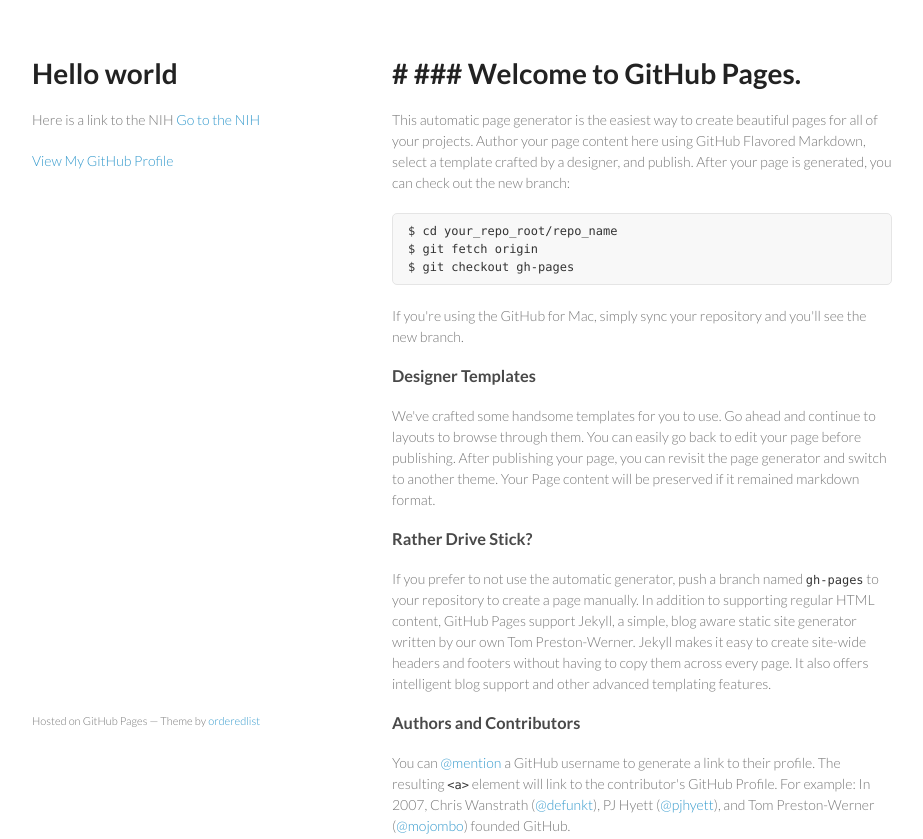
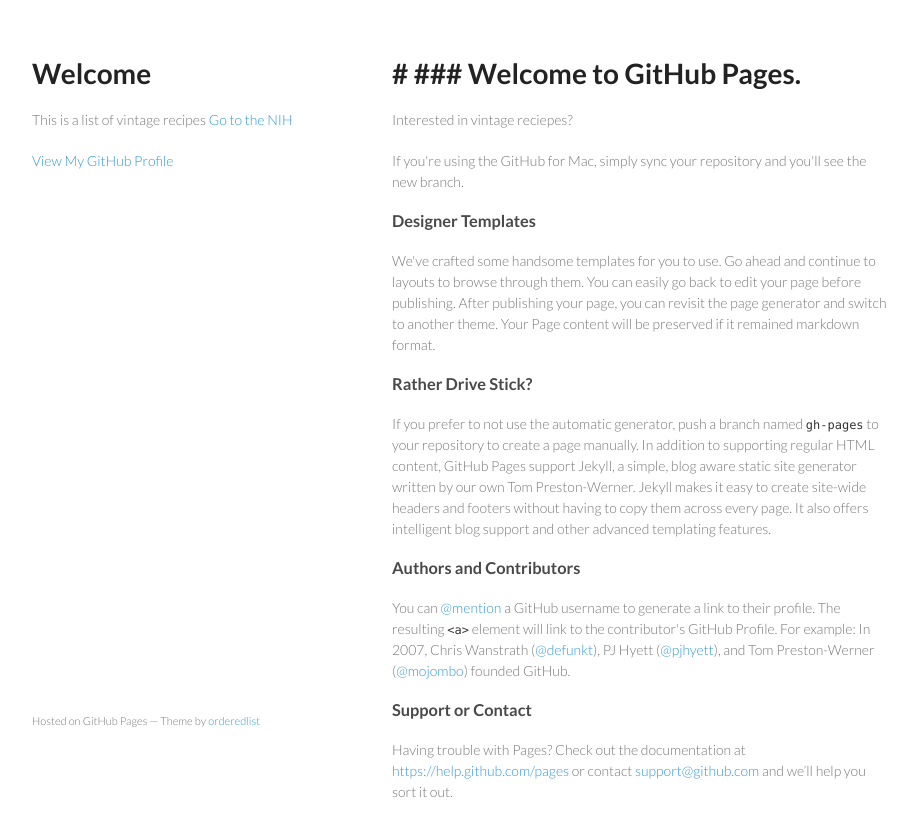
Before and after one commit to missmmc/missmmc.github.io, a plain HTML site: page index.html in a window 1280 px wide. Shown: the top 839 px of the page, without its empty margins (178-1101 px from the left). Drawn offline with Linux system fonts and the light colour scheme.

Commit message:
Update index.html

```diff
--- a/index.html
+++ b/index.html
@@ -3,7 +3,7 @@
   <head>
     <meta charset="utf-8">
     <meta http-equiv="X-UA-Compatible" content="chrome=1">
-    <title>Missmmc.GitHub.io by missmmc</title>
+    <title>Vintage Shoe String</title>
 
     <link rel="stylesheet" href="stylesheets/styles.css">
     <link rel="stylesheet" href="stylesheets/pygment_trac.css">
@@ -15,8 +15,8 @@
   <body>
     <div class="wrapper">
       <header>
-        <h1>Hello world</h1>
-        <p>Here is a link to the NIH
+        <h1>Welcome</h1>
+        <p>This is a list of vintage recipes
           <a ref="http://www.nih.gov">Go to the NIH</a>
         </p>
 
@@ -26,14 +26,11 @@
       </header>
       <section>
         <h1>
-<a id="--welcome-to-github-pages" class="anchor" href="#--welcome-to-github-pages" aria-hidden="true"><span class="octicon octicon-link"></span></a># ### Welcome to GitHub Pages.</h1>
+<a id="--welcome-to-github-pages" class="anchor" href="http://www.nih.gov" aria-hidden="true"><span class="octicon octicon-link"></span></a># ### Welcome to GitHub Pages.</h1>
 
-<p>This automatic page generator is the easiest way to create beautiful pages for all of your projects. Author your page content here using GitHub Flavored Markdown, select a template crafted by a designer, and publish. After your page is generated, you can check out the new branch:</p>
+<p> Interested in vintage reciepes?</p>
 
-<pre><code>$ cd your_repo_root/repo_name
-$ git fetch origin
-$ git checkout gh-pages
-</code></pre>
+
 
 <p>If you're using the GitHub for Mac, simply sync your repository and you'll see the new branch.</p>
 
```
